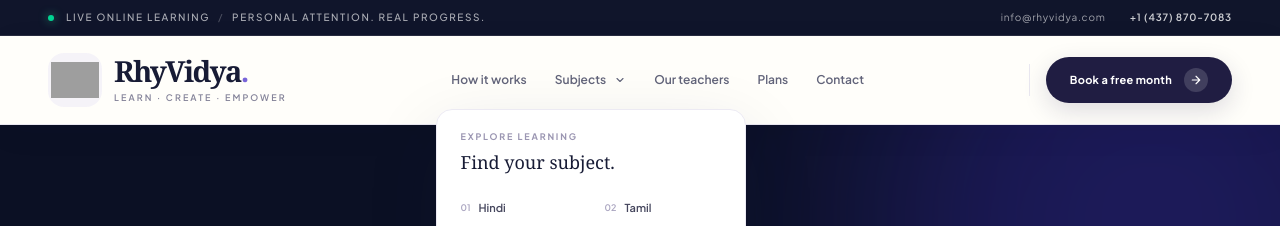
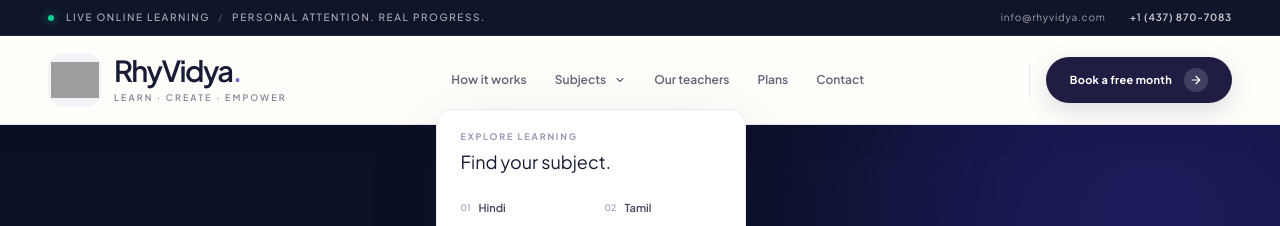
Before and after one commit to rhytechglobalsolutions/rhyvidya-website, a Next.js app: page / in a window 1280 px wide. Both pictures are taken after a click on the button "Subjects". Shown: the top 226 px of the page. Built offline with nearby package versions, Linux system fonts and the light colour scheme; grey boxes are pictures that could not be loaded.

Commit message:
Update: Small change in header

```diff
--- a/app/components/Header.tsx
+++ b/app/components/Header.tsx
@@ -87,7 +87,7 @@ export default function Header() {
             </div>
 
             <div className="flex flex-col">
-              <span className="font-serif text-[25px] font-semibold leading-none tracking-[-0.055em] text-[#171b35] sm:text-[29px]">
+              <span className=" text-[25px] font-semibold leading-none tracking-[-0.055em] text-[#171b35] sm:text-[29px]">
                 RhyVidya
                 <span className="text-[#7864d9]">.</span>
               </span>
@@ -101,7 +101,7 @@ export default function Header() {
           <div className="hidden items-center gap-7 xl:flex">
             <Link
               href="/how-it-works"
-              className="text-[12px] font-semibold tracking-[0.01em] text-[#62647a] transition-colors duration-200 hover:text-[#7562d9]"
+              className="text-[12px] cursor-pointer font-semibold tracking-[0.01em] text-[#62647a] transition-colors duration-200 hover:text-[#7562d9]"
             >
               How it works
             </Link>
@@ -111,7 +111,7 @@ export default function Header() {
               <button
                 type="button"
                 aria-haspopup="true"
-                className="flex items-center gap-2 py-5 text-[12px] font-semibold text-[#62647a] transition-colors hover:text-[#7562d9]"
+                className="flex cursor-pointer items-center gap-2 py-5 text-[12px] font-semibold text-[#62647a] transition-colors hover:text-[#7562d9]"
               >
                 Subjects
                 <svg
@@ -135,7 +135,7 @@ export default function Header() {
                   <p className="text-[9px] font-bold uppercase tracking-[0.2em] text-[#9b96b2]">
                     Explore learning
                   </p>
-                  <p className="mt-1 font-serif text-lg text-[#171b35]">
+                  <p className="mt-1  text-lg text-[#171b35]">
                     Find your subject.
                   </p>
                 </div>
@@ -324,7 +324,7 @@ export default function Header() {
             </div>
 
             <div className="mt-6 rounded-2xl bg-[#171a35] p-5">
-              <p className="font-serif text-xl text-white">
+              <p className=" text-xl text-white">
                 Your learning journey starts here.
               </p>
               <p className="mt-2 text-[11px] leading-5 text-white/55">
```
